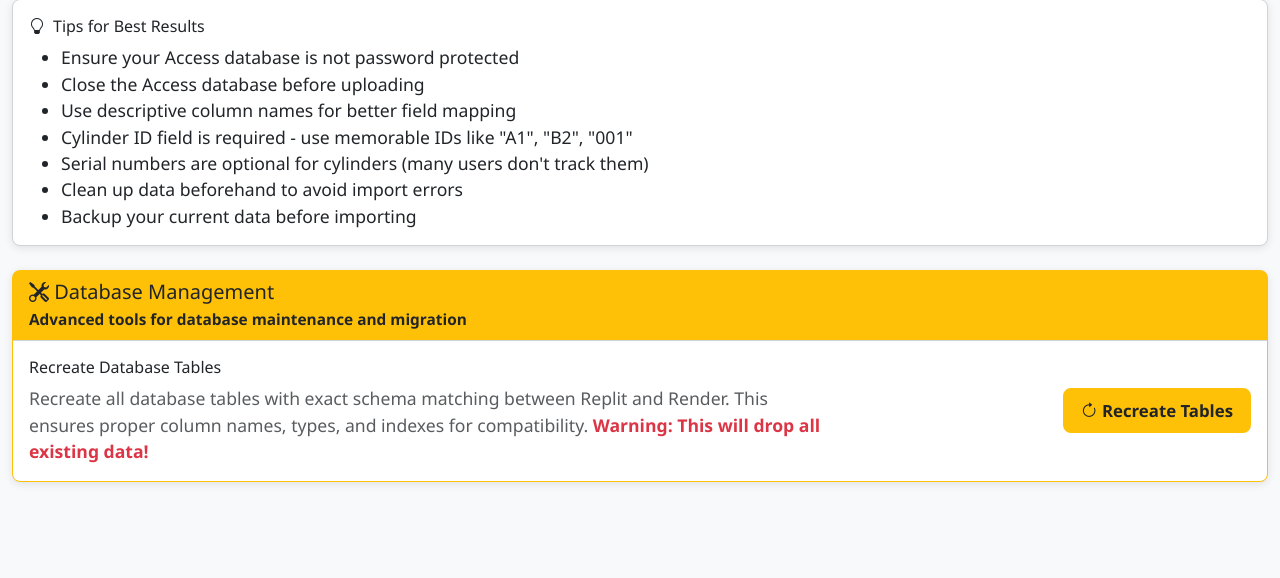
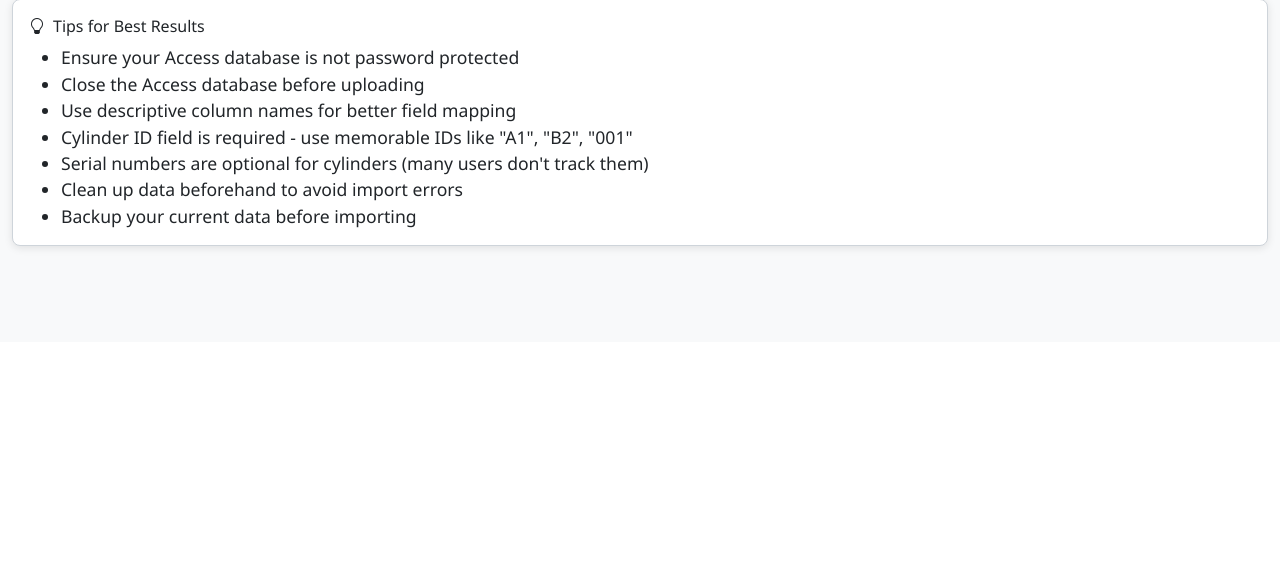
Before and after one commit to user7217/OxygenTracker, a Flask app: page /import in a window 1280 px wide; the page is wider, and only the part inside the window is pictured. Shown: the part 2471-3049 px from the top of that part. After the commit the page ends 2722 px from the top of that part, so only its background shows below. Run offline with Flask 3, Linux system fonts and the light colour scheme; the visitor is signed in with stand-in values (Sample User, id 1).

Commit message:
removed database managment card

```diff
--- a/templates/base.html
+++ b/templates/base.html
@@ -573,7 +573,7 @@
                             </a></li>
                             {% if session.role == 'admin' %}
                             <li><a class="dropdown-item d-flex align-items-center" href="{{ url_for('import_data') }}">
-                                <i class="bi bi-download me-2"></i>Import from Access
+                                <i class="bi bi-download me-2"></i>Import data
                             </a></li>
                             {% endif %}
                         </ul>
--- a/templates/import_data.html
+++ b/templates/import_data.html
@@ -323,7 +323,7 @@
     </div>
 
     <!-- Database Management Section -->
-    <div class="row mt-4">
+    <!-- <div class="row mt-4">
         <div class="col-12">
             <div class="card border-warning">
                 <div class="card-header bg-warning text-dark">
@@ -352,6 +352,6 @@
                 </div>
             </div>
         </div>
-    </div>
+    </div> -->
 </div>
 {% endblock %}
```
